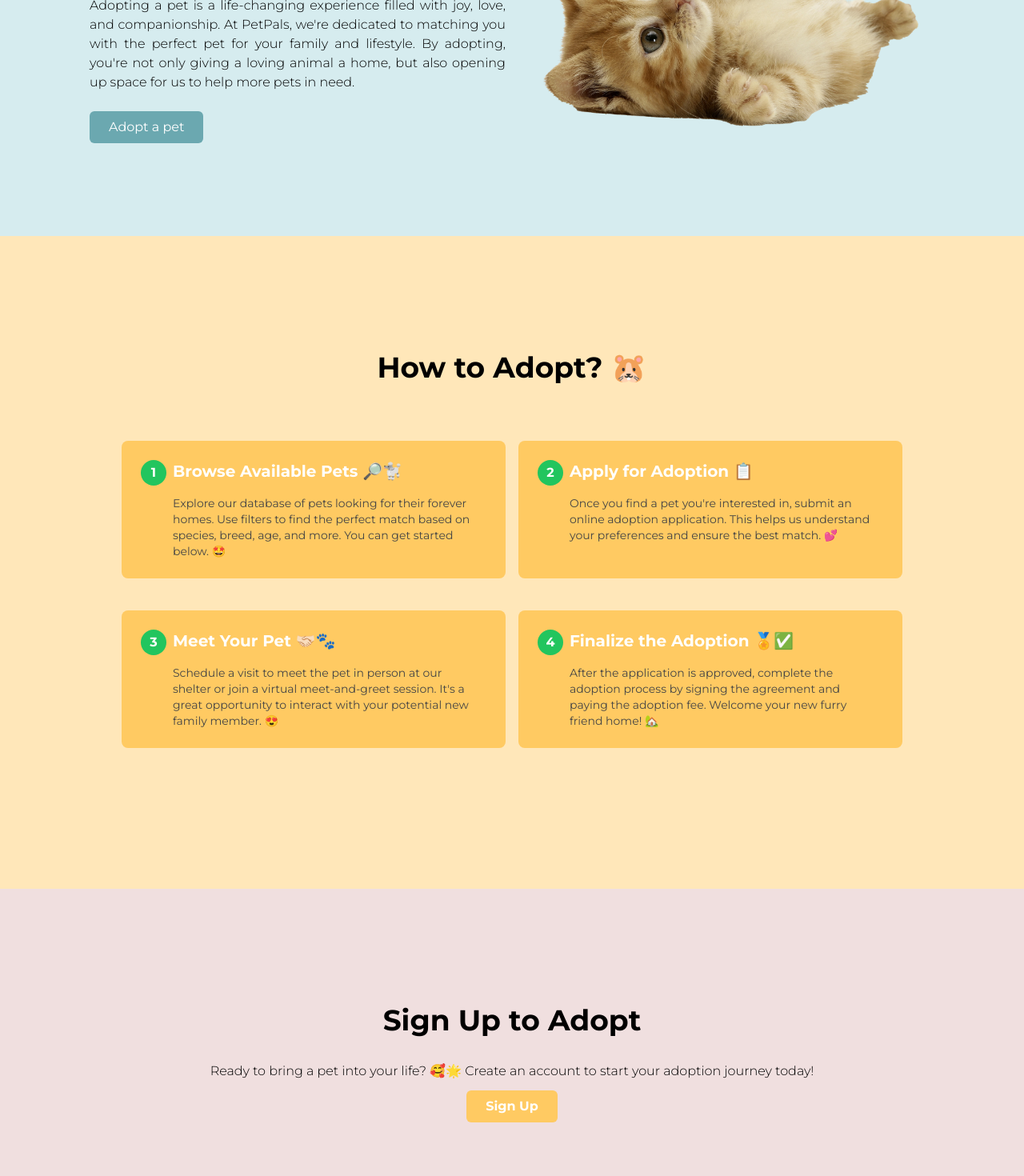
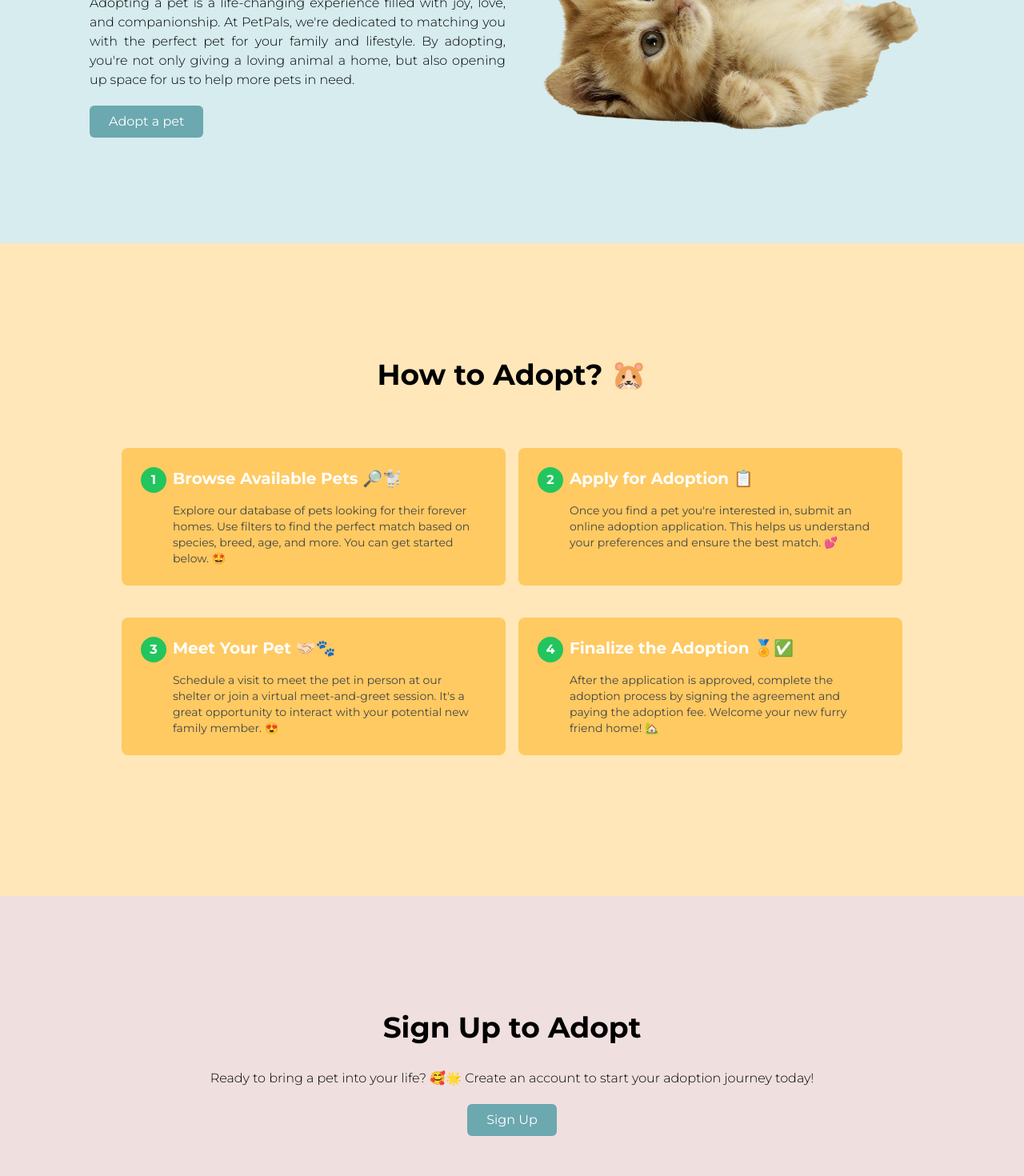
Before and after one commit to karishmahegde/petpals, a React (Vite) app in the folder client/: page /adopt in a window 1280 px wide. Shown: the part 360-1830 px from the top of the page at 80% size. Built offline with nearby package versions, Linux system fonts and the light colour scheme; no server answers; a web font is replaced by a local one.

Commit message:
Public Pages - Volunteer Info | Minor UX changes for scroll and linking

```diff
--- a/client/src/App.tsx
+++ b/client/src/App.tsx
@@ -5,6 +5,7 @@ import ProtectedRoute from "./logic/route/ProtectedRoute";
 import RoleRoute from "./logic/route/RoleRoute";
 import Home from "./pages/public/home/Home";
 import About from "./pages/public/about/About";
+import VolunteerInfo from "./pages/public/volunteer-info/VolunteerInfo";
 import Login from "./pages/public/auth/Login";
 import Register from "./pages/public/auth/Register";
 import Adopt from "./pages/public/adopt/Adopt";
@@ -18,11 +19,14 @@ import DonorDashboard from "./pages/protected/donor/DonorDashboard";
 import AdminDashboard from "./pages/protected/admin/AdminDashboard";
 import { refreshToken } from "./logic/api/authApi";
 import useAuthStore from "./logic/store/useAuthStore";
+import { useScrollToTop } from "./logic/hooks/useScrollToTop";
 
 // What it does: The root component. Defines all the routes — which URL path renders which page component.
 const App = () => {
   const login = useAuthStore((state) => state.login); // Pulls the login action out of your Zustand store so you can call it in this component
   const [authReady, setAuthReady] = useState(false); //Since the navbar will display user details only if logged in, to improve the UX, we load the UI only after receiving the user details response
+
+  useScrollToTop();
 
   useEffect(() => {
     refreshToken() // Calls authApi.ts function which hits POST /api/v1/auth/refresh-token with
@@ -42,6 +46,7 @@ const App = () => {
       <Route element={<PublicLayout />}>
         <Route path="/" element={<Home />} />
         <Route path="/about" element={<About />} />
+        <Route path="/volunteerinfo" element={<VolunteerInfo />} />
         <Route path="/login" element={<Login />} />
         <Route path="/register" element={<Register />} />
         <Route path="/adopt" element={<Adopt />} />
--- /dev/null
+++ b/client/src/components/ui/ButtonElement.tsx
@@ -0,0 +1,19 @@
+// components/ui/ButtonElement.tsx
+import { Link } from "react-router-dom";
+
+interface ButtonElementProps {
+  to: string;
+  children: React.ReactNode;
+  className?: string;
+}
+
+const ButtonElement = ({ to, children, className = "" }: ButtonElementProps) => (
+  <Link
+    to={to}
+    className={`my-5 inline-block rounded-md px-6 py-2 text-white transition ${className}`}
+  >
+    {children}
+  </Link>
+);
+
+export default ButtonElement;
--- /dev/null
+++ b/client/src/logic/hooks/useScrollToHash.ts
@@ -0,0 +1,16 @@
+import { useEffect } from "react";
+import { useLocation } from "react-router-dom";
+
+// React Router's <Link> intercepts the click and navigates client-side — it
+// never triggers the browser's native scroll-to-#id behavior, so a hash link
+// to a section on the target page needs to be handled manually.
+export const useScrollToHash = () => {
+  const location = useLocation();
+
+  useEffect(() => {
+    if (!location.hash) return;
+    document
+      .getElementById(location.hash.slice(1))
+      ?.scrollIntoView({ behavior: "smooth" });
+  }, [location.hash]);
+};
--- /dev/null
+++ b/client/src/logic/hooks/useScrollToTop.ts
@@ -0,0 +1,19 @@
+import { useEffect } from "react";
+import { useLocation } from "react-router-dom";
+
+// BrowserRouter navigations don't reload the page, so the browser never
+// resets scroll position on its own — without this, a new route renders
+// wherever the previous page happened to be scrolled to.
+export const useScrollToTop = () => {
+  const { pathname, hash } = useLocation();
+
+  useEffect(() => {
+    // A hash means this navigation is deep-linking to a section — that's
+    // useScrollToHash's job, not this hook's, so don't fight it.
+    if (hash) return;
+    window.scrollTo(0, 0);
+    // Intentionally keyed on pathname only, not hash — a hash-only change
+    // (e.g. clicking an in-page anchor) shouldn't reset scroll to top.
+    // eslint-disable-next-line react-hooks/exhaustive-deps
+  }, [pathname]);
+};
--- a/client/src/pages/public/adopt/Adopt.tsx
+++ b/client/src/pages/public/adopt/Adopt.tsx
@@ -1,14 +1,17 @@
-import { Link } from "react-router-dom";
 import { adoptContent } from "../../../static/content/adopt";
 import adoptImage from "../../../static/assets/images/adopt/adopt.png";
 import PetCatalog from "./sections/PetCatalog";
 import SectionContainer from "../../../components/ui/SectionContainer";
 import SectionHeading from "../../../components/ui/SectionHeading";
 import SectionHeadingCenter from "../../../components/ui/SectionHeadingCenter";
+import ButtonElement from "../../../components/ui/ButtonElement";
+import { useScrollToHash } from "../../../logic/hooks/useScrollToHash";
 
 const { hero, signupCta, steps } = adoptContent;
 
 const Adopt = () => {
+  useScrollToHash();
+
   return (
     <div className="font-body">
       {/* Hero */}
@@ -18,13 +21,12 @@ const Adopt = () => {
           <div className="flex flex-col justify-center">
             <SectionHeading>{hero.heading}</SectionHeading>
             <p className="text-justify font-light">{hero.body}</p>
-
-            <a
-              href="#pets"
-              className="mt-6 inline-block rounded-md bg-teal-dark px-6 py-2 text-white transition hover:bg-gold-md hover:text-black w-fit"
+            <ButtonElement
+              to="/adopt#catalog"
+              className="self-start bg-teal-dark hover:bg-gold-dark"
             >
               {hero.button}
-            </a>
+            </ButtonElement>
           </div>
 
           <div className="flex items-center justify-center text-center md:p-5">
@@ -70,17 +72,19 @@ const Adopt = () => {
         <SectionHeadingCenter>{signupCta.heading}</SectionHeadingCenter>
         <div className="text-center">
           <p className="text-md font-light">{signupCta.body}</p>
-          <Link
-            to="/login"
-            className="my-3 inline-block rounded-md bg-gold-md px-6 py-2 font-bold text-white transition hover:bg-teal-dark"
+          <ButtonElement
+            to="/register"
+            className="bg-teal-dark hover:bg-gold-dark"
           >
-            Sign Up
-          </Link>
+            {signupCta.button}
+          </ButtonElement>
         </div>
       </SectionContainer>
 
       {/* Search + Catalog */}
-      <PetCatalog />
+      <div id="catalog">
+        <PetCatalog />
+      </div>
     </div>
   );
 };
--- a/client/src/pages/public/auth/Login.tsx
+++ b/client/src/pages/public/auth/Login.tsx
@@ -68,7 +68,7 @@ const Login = () => {
 
   return (
     <div
-      className="min-h-screen bg-cover bg-center flex items-center justify-center px-4 py-2"
+      className="min-h-screen bg-cover bg-center bg-fixed flex items-center justify-center px-4 py-2"
       style={{ backgroundImage: `url(${backgroundImg})` }}
     >
       <Card className="w-full max-w-md p-12">
--- a/client/src/pages/public/auth/Register.tsx
+++ b/client/src/pages/public/auth/Register.tsx
@@ -149,7 +149,7 @@ const Register = () => {
 
   return (
     <div
-      className="min-h-screen bg-cover bg-center flex items-center justify-center px-4 py-10"
+      className="min-h-screen bg-cover bg-center bg-fixed flex items-center justify-center px-4 py-10"
       style={{ backgroundImage: `url(${backgroundImg})` }}
     >
       <Card className="w-full max-w-lg p-10">
--- a/client/src/static/content/about.ts
+++ b/client/src/static/content/about.ts
@@ -75,7 +75,7 @@ export const aboutContent: AboutContent = {
         image: team1,
       },
       {
-        name: "Claude A",
+        name: "Claude Code",
         description: "Development Assistant",
         image: team2,
       },
--- a/client/src/static/content/adopt.ts
+++ b/client/src/static/content/adopt.ts
@@ -6,7 +6,7 @@ export interface AdoptStep {
 
 export interface AdoptContent {
   hero: { heading: string; body: string; button: string };
-  signupCta: { heading: string; body: string };
+  signupCta: { heading: string; body: string; button: string };
   steps: { heading: string; body: AdoptStep[] };
 }
 
@@ -19,6 +19,7 @@ export const adoptContent: AdoptContent = {
   signupCta: {
     heading: "Sign Up to Adopt",
     body: "Ready to bring a pet into your life? 🥰🌟 Create an account to start your adoption journey today!",
+    button: "Sign Up",
   },
   steps: {
     heading: "How to Adopt? 🐹",
--- /dev/null
+++ b/client/src/static/content/volunteer-info.ts
@@ -0,0 +1,51 @@
+import volunteerInfoImg from "../assets/images/volunteerInfo/volunteerInfo.png";
+
+export interface VolunteerSteps {
+  number: string;
+  title: string;
+  description: string;
+}
+
+export interface VolunteerInfoContent {
+  heroSection: { heading: string; description: string; image: string };
+  stepsSection: { heading: string; steps: VolunteerSteps[] };
+  joinSection: { heading: string; description: string; button: string };
+}
+
+export const volunteerContent: VolunteerInfoContent = {
+  heroSection: {
+    heading: "Become a Volunteer at PetPals ✨🐶",
+    description:
+      "Volunteering at PetPals is an enriching experience that allows you to make a real difference in the lives of our animals. Whether you’re helping shy cats find their confidence 🥹, walking energetic dogs, or assisting with shelter operations, every moment you spend makes a positive impact 💖. Join our community of compassionate individuals and be a part of something special!",
+    image: volunteerInfoImg,
+  },
+  stepsSection: {
+    heading: "How to Get Started? 📋",
+    steps: [
+      {
+        number: "1",
+        title: "Sign up 🧑🏻",
+        description:
+          "Create an account on our portal and provide basic details about yourself, and your availability. You don't need to have prior experience with pets, we will guide you!",
+      },
+      {
+        number: "2",
+        title: "Get Approved ✅",
+        description:
+          "Once our staff approves your application, visit your assigned shelter to receive onboarding material.",
+      },
+      {
+        number: "1",
+        title: "Start Volunteering 🐕",
+        description:
+          "You can contribute to various daily and weekly tasks, assigned based on your expertise by our staff and your availability. You can also be part of organizing shelter events!",
+      },
+    ],
+  },
+  joinSection: {
+    heading: "Sign Up to Volunteer",
+    description:
+      "Join our community of volunteers and make a difference in the lives of animals. 💫 Signing up is quick and easy!",
+    button: "Sign Up",
+  },
+};
```
Also changed, not shown: client/src/pages/public/about/About.tsx (+16 -14 lines), client/src/pages/public/volunteer-info/VolunteerInfo.tsx (added, +71 -0 lines), client/src/static/assets/images/about/team/claude.png, 1 other file (tests, documents, lock files or other folders).
